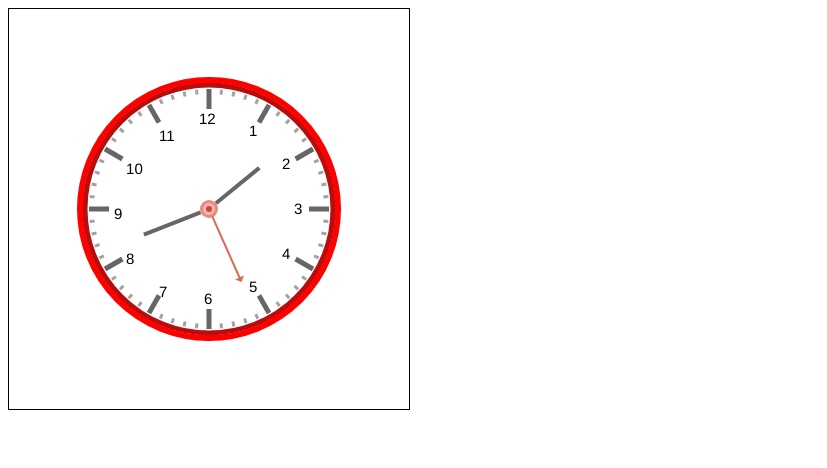
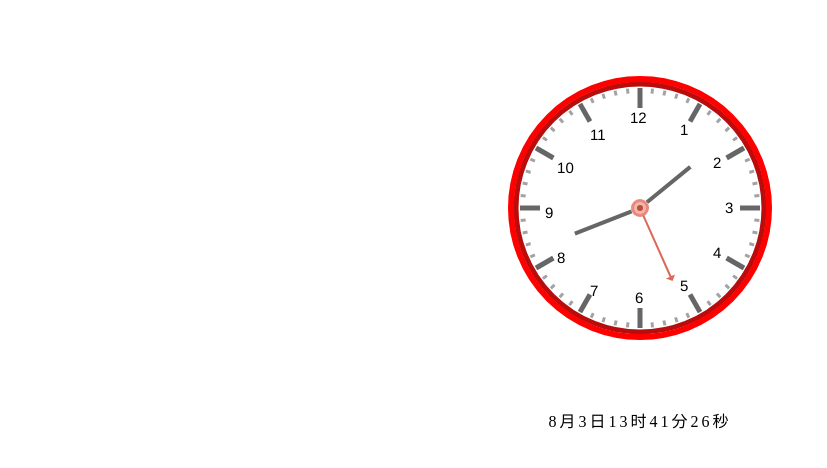
Before and after one commit to DouglasRyan/clock, a plain HTML site: page index.html in a window 1280 px wide. Shown: the whole page, without its empty margins (0-827 px from the left). Drawn offline with Linux system fonts and the light colour scheme.

Commit message:
添加日期显示

```diff
--- a/index.html
+++ b/index.html
@@ -8,7 +8,11 @@
     <link rel="stylesheet" href="./style.css">
 </head>
 <body>
-    <canvas id="canvas" width="400" height="400"></canvas>
+    <div class="main">
+        <canvas id="canvas" width="400" height="400"></canvas>
+        <div id="time" class="time"></div>
+    </div>
+
 </body>
 <script src="./main.js"></script>
 </html>
--- a/main.js
+++ b/main.js
@@ -2,9 +2,11 @@ let canvas = document.getElementById('canvas');//画布
 let hb = canvas.getContext('2d');//2D画板
 let numBack = canvas.getContext('2d');//2D画板,表盘数字
 let binBack = canvas.getContext('2d');//2D画板，表盘指针
-let seconds = 0
+let seconds = 0;
 let minutes = 0;
 let hours = 0;
+
+
 
 
 //初始化画布，生成基本样式
@@ -13,6 +15,7 @@ initClock()
 let imgData = hb.getImageData(0, 0, 400, 400);
 //初次渲染画布
 drawPin()
+setTime()
 //每隔一秒，重新渲染画布
 setInterval(()=>{
     //hb.translate(200, 200)
@@ -20,10 +23,10 @@ setInterval(()=>{
     hb.translate(0, 0)
     hb.putImageData(imgData,0,0);
     drawPin()
+    setTime()
 },1000)
 
 //封装函数
-
 //初始化
 function initClock(){
     //设置表盘数字
@@ -204,3 +207,18 @@ function drawHourPin() {
     binBack.closePath();
     binBack.restore();
 }
+
+//设置时间
+function setTime(){
+    let today = new Date()
+    let month = today.getMonth()
+    month = month + 1
+    if (month>12){
+        month = 1
+    }
+    let day = today.getDate()
+    let hours = today.getHours()
+    let minutes = today.getMinutes()
+    let seconds = today.getSeconds()
+    time.innerText = `${month}`+"月"+`${day}`+"日"+`${hours}`+"时"+`${minutes}`+"分"+`${seconds}`+"秒"
+}
--- a/style.scss
+++ b/style.scss
@@ -1,5 +1,12 @@
-canvas{
-    box-sizing: border-box;
-    display: block;
-    border: 1px solid black;
+.main{
+    width:400px;
+    margin:0 auto;
+    canvas{
+        box-sizing: border-box;
+        display: block;
+    }
+    .time{
+        text-align: center;
+        letter-spacing:3px;
+    }
 }
```
Also changed, not shown: style.css, 2 other files.
